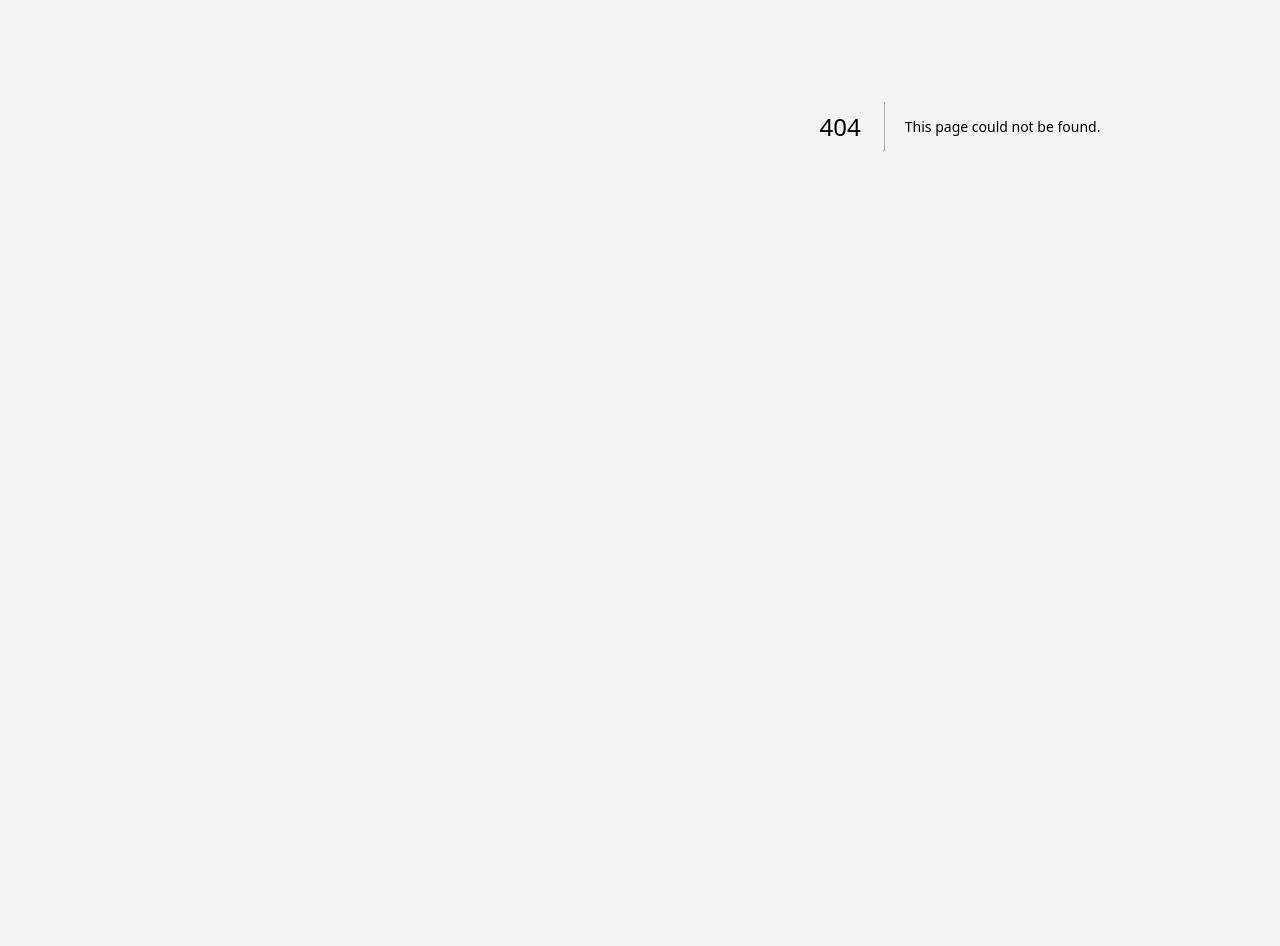
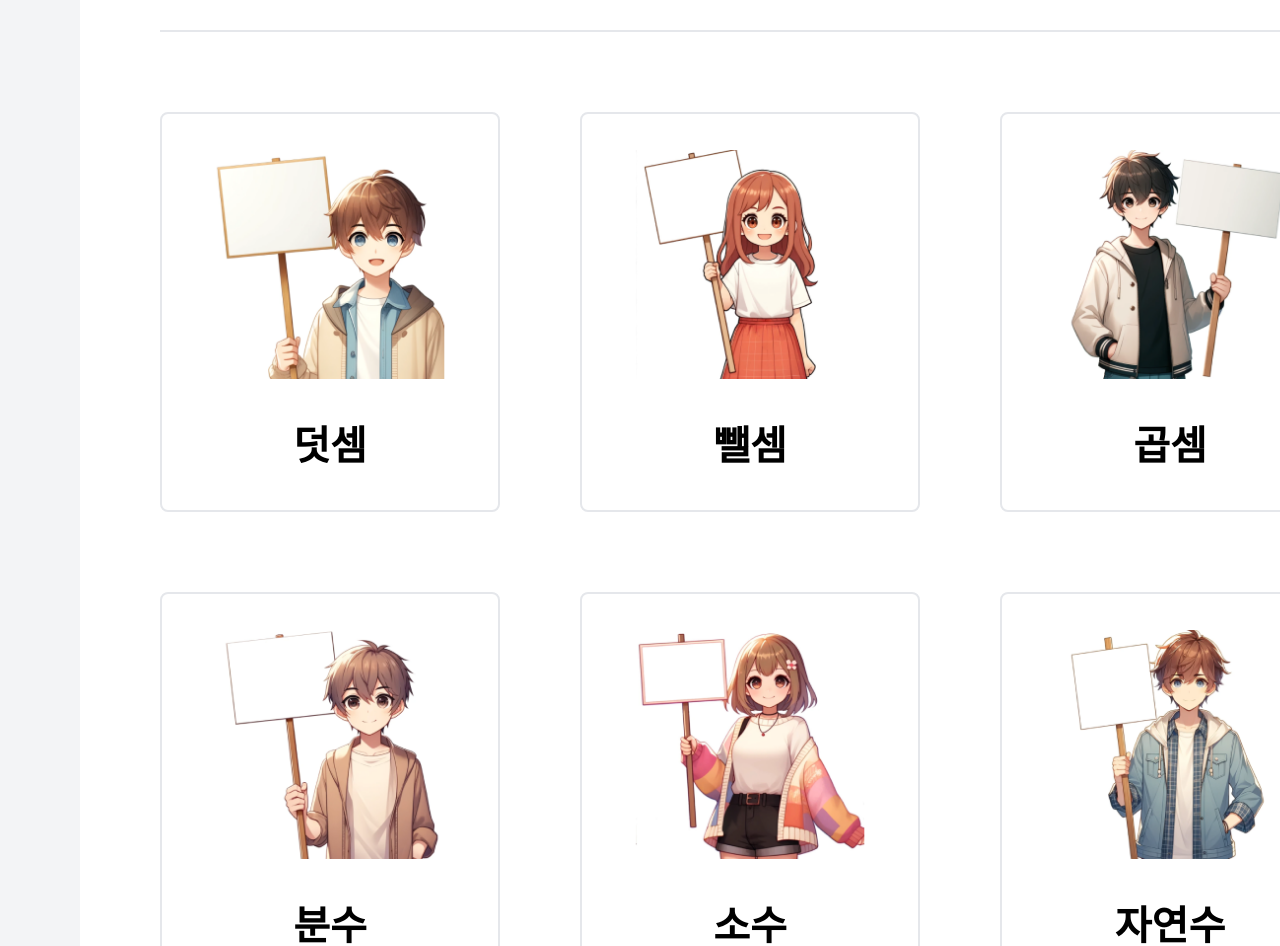
Before and after one commit to KibleLab/calcking-fe, a Next.js app: page /gen-questions in a window 1280 px wide. Before the commit this address had no page. Shown: the part 424-1370 px from the top of the page. Before the commit the page ends 950 px from the top, so only its background shows below. Built offline with nearby package versions, Linux system fonts and the light colour scheme; a web font is replaced by a local one.

Commit message:
rename: I changed page name

```diff
--- a/app/(route)/studypaper/addition/page.tsx
+++ b/app/(route)/gen-questions/add/page.tsx
@@ -1,4 +1,11 @@
+'use client';
+
+import { usePathname, useRouter } from 'next/navigation';
+
 export default function Page() {
+  const router = useRouter();
+  const pathname = usePathname();
+
   return (
     <main className='p-[80px]'>
       <div className='flex bg-white p-[80px] shadow-md'>
@@ -10,8 +17,10 @@ export default function Page() {
           />
         </div>
         <div className='w-full space-y-4'>
-          <div className='border-gray font-dongle border-b-2 text-6xl'>덧셈</div>
-          <button className='w-full rounded-lg bg-white p-8 text-left text-3xl shadow-lg'>
+          <div className='border-gray border-b-2 font-dongle text-6xl'>덧셈</div>
+          <button
+            className='w-full rounded-lg bg-white p-8 text-left text-3xl shadow-lg'
+            onClick={() => router.push(`${pathname}/units-to-units`)}>
             몇 + 몇 (최대 한번 올림) <p className='text-lx text-gray-500'>A-1</p>
           </button>
           <button className='w-full rounded-lg bg-white p-8 text-left text-3xl shadow-lg'>
--- /dev/null
+++ b/app/(route)/gen-questions/page.tsx
@@ -0,0 +1,39 @@
+import Card from '../../_components/Card';
+import { Key } from 'react';
+
+const studyTopics = [
+  { image: './imgs/calcMan1.png', title: '덧셈', href: '/gen-questions/add' },
+  { image: './imgs/calcGirl1.png', title: '뺄셈', href: '/gen-questions' },
+  { image: './imgs/calcMan2.png', title: '곱셈', href: '/gen-questions' },
+  { image: './imgs/calcGirl2.png', title: '나눗셈', href: '/gen-questions' },
+  { image: './imgs/calcMan3.png', title: '분수', href: '/gen-questions' },
+  { image: './imgs/calcGirl3.png', title: '소수', href: '/gen-questions' },
+  { image: './imgs/calcMan4.png', title: '자연수', href: '/gen-questions' },
+  { image: './imgs/calcGirl4.png', title: '분수와 소수', href: '/gen-questions' },
+];
+
+interface TopicProps {
+  image: string;
+  title: string;
+  href: string;
+}
+
+export default function Page() {
+  return (
+    <div className='p-[80px]'>
+      <div className='w-[1760px] bg-white p-[80px]'>
+        <div className='border-gray mb-[80px] border-b-2 font-dongle text-[96px]'>학습지</div>
+        <div className='grid grid-cols-2 gap-[80px] md:grid-cols-4'>
+          {studyTopics.map((topic: TopicProps, index: Key) => (
+            <Card
+              key={index}
+              image={topic.image}
+              title={topic.title}
+              href={topic.href}
+            />
+          ))}
+        </div>
+      </div>
+    </div>
+  );
+}
--- a/app/(route)/studypaper/page.tsx
+++ /dev/null
@@ -1,39 +0,0 @@
-import Card from '../../_components/Card';
-import { Key } from 'react';
-
-const studyTopics = [
-  { image: './imgs/calcMan1.png', title: '덧셈', href: '/studypaper/addition' },
-  { image: './imgs/calcGirl1.png', title: '뺄셈', href: '/studypaper' },
-  { image: './imgs/calcMan2.png', title: '곱셈', href: '/studypaper' },
-  { image: './imgs/calcGirl2.png', title: '나눗셈', href: '/studypaper' },
-  { image: './imgs/calcMan3.png', title: '분수', href: '/studypaper' },
-  { image: './imgs/calcGirl3.png', title: '소수', href: '/studypaper' },
-  { image: './imgs/calcMan4.png', title: '자연수', href: '/studypaper' },
-  { image: './imgs/calcGirl4.png', title: '분수와 소수', href: '/studypaper' },
-];
-
-interface TopicProps {
-  image: string;
-  title: string;
-  href: string;
-}
-
-export default function Page() {
-  return (
-    <div className='p-[80px]'>
-      <div className='w-[1760px] bg-white p-[80px]'>
-        <div className='border-gray font-dongle mb-[80px] border-b-2 text-[96px]'>학습지</div>
-        <div className='grid grid-cols-2 gap-[80px] md:grid-cols-4'>
-          {studyTopics.map((topic: TopicProps, index: Key) => (
-            <Card
-              key={index}
-              image={topic.image}
-              title={topic.title}
-              href={topic.href}
-            />
-          ))}
-        </div>
-      </div>
-    </div>
-  );
-}
```
